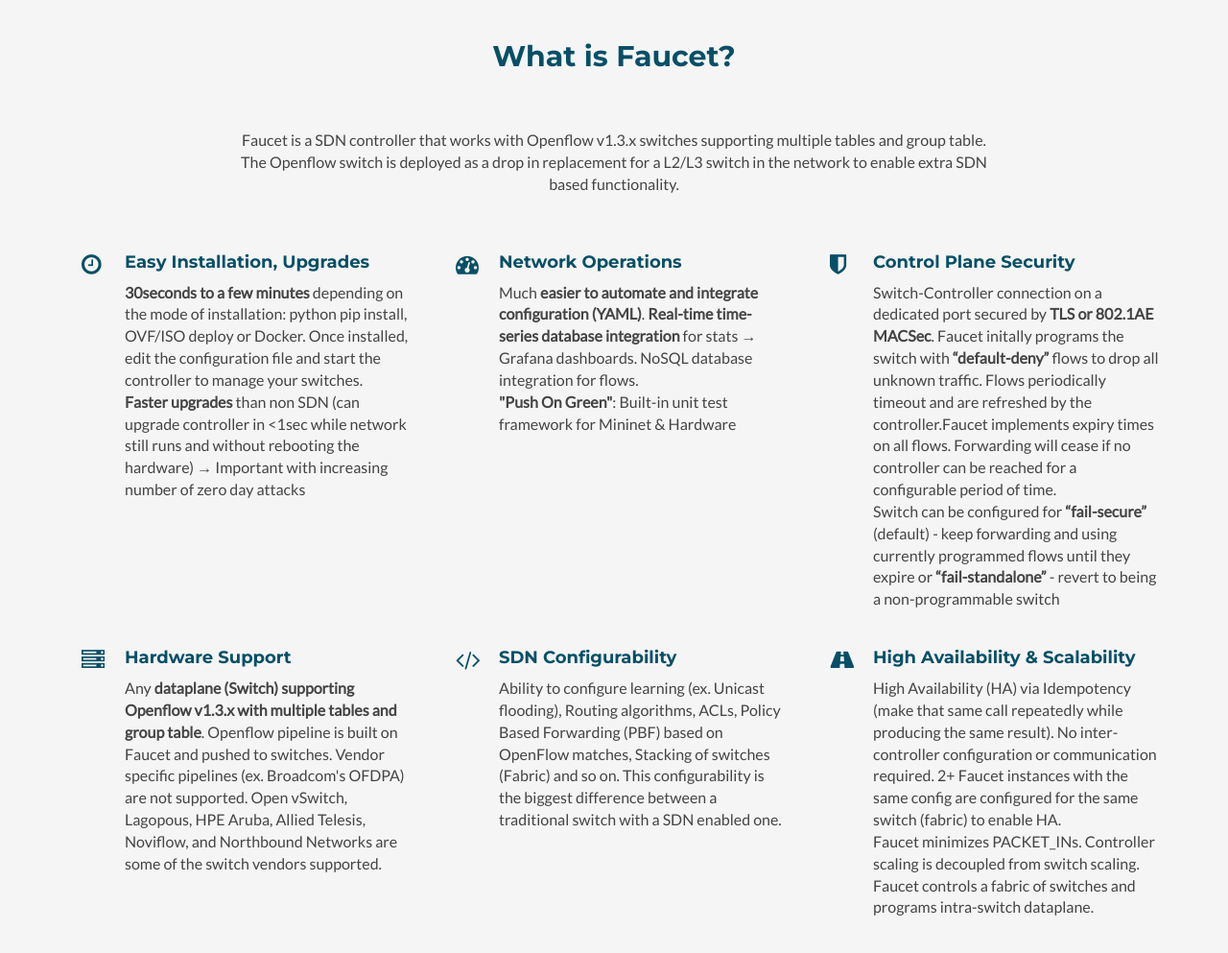
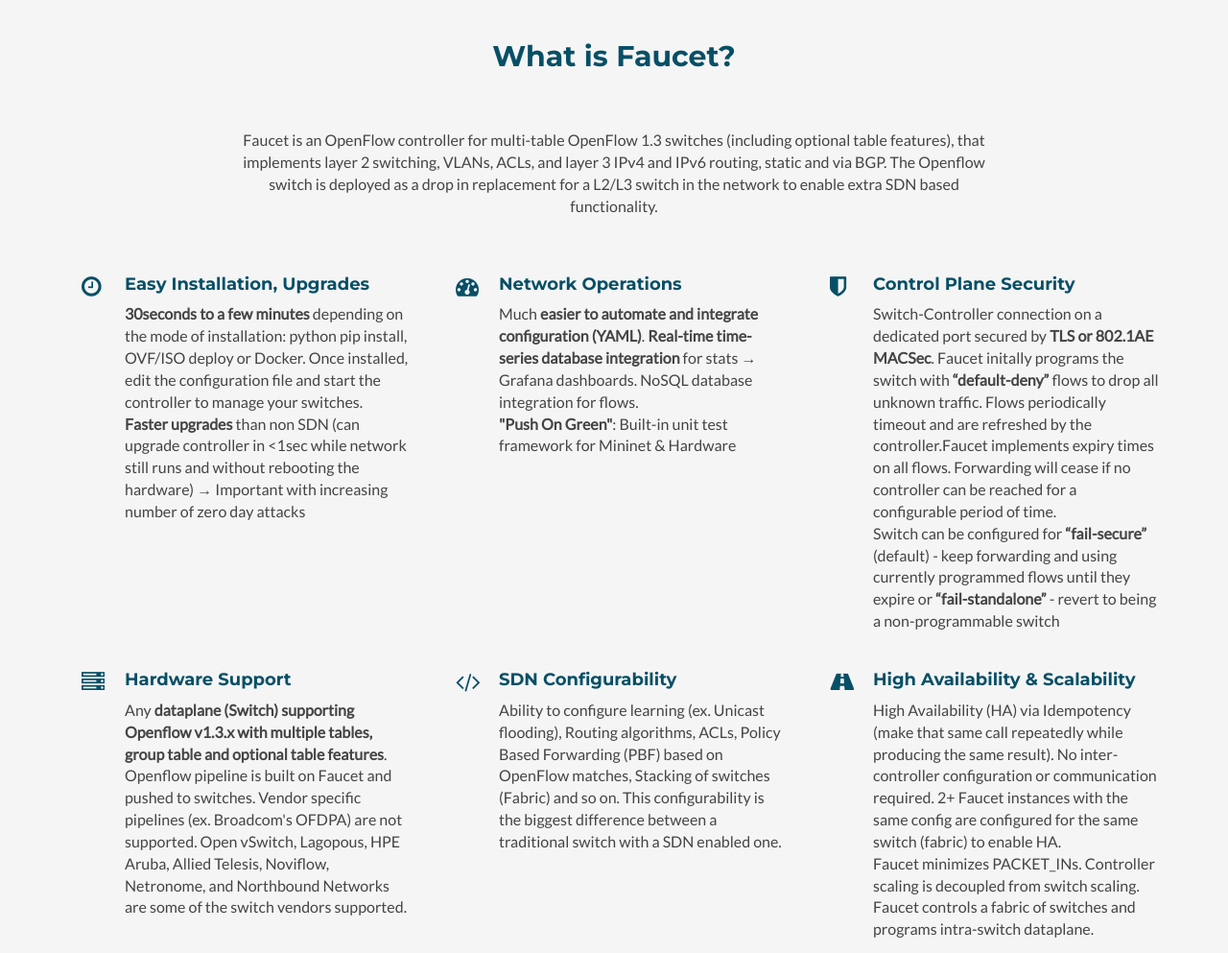
Before and after one commit to faucetsdn/faucet.nz, a plain HTML site: page index.html in a window 1280 px wide. Shown: the part 660-1653 px from the top of the page at 96% size. Drawn offline with Linux system fonts and the light colour scheme.

Commit message:
Updated verbiage on Openflow v1.3x switches

```diff
--- a/index.html
+++ b/index.html
@@ -151,7 +151,7 @@
     <section id="about" class="about section">
         <div class="container">
             <h2 class="title text-center">What is Faucet?</h2>
-            <p class="intro text-center">Faucet is a SDN controller that works with Openflow v1.3.x switches supporting multiple tables and group table.  The Openflow switch is deployed as a drop in replacement for a L2/L3 switch in the network to enable extra SDN based functionality.</p>
+            <p class="intro text-center">Faucet is an OpenFlow controller for multi-table OpenFlow 1.3 switches (including optional table features), that implements layer 2 switching, VLANs, ACLs, and layer 3 IPv4 and IPv6 routing, static and via BGP. The Openflow switch is deployed as a drop in replacement for a L2/L3 switch in the network to enable extra SDN based functionality.</p>
             <div class="row">
               <!--
               You can change the icon below to any of the 400+
@@ -193,7 +193,7 @@
                     </div>
                     <div class="content">
                         <h3 class="sub-title">Hardware Support</h3>
-                        <p>Any <b>dataplane (Switch) supporting Openflow v1.3.x with multiple tables and group table</b>.  Openflow pipeline is built on Faucet and pushed to switches.  Vendor specific pipelines (ex. Broadcom's OFDPA) are not supported.  Open vSwitch, Lagopous, HPE Aruba, Allied Telesis, Noviflow, and Northbound Networks are some of the switch vendors supported.</p>
+                        <p>Any <b>dataplane (Switch) supporting Openflow v1.3.x with multiple tables, group table and optional table features</b>.  Openflow pipeline is built on Faucet and pushed to switches.  Vendor specific pipelines (ex. Broadcom's OFDPA) are not supported.  Open vSwitch, Lagopous, HPE Aruba, Allied Telesis, Noviflow, Netronome, and Northbound Networks are some of the switch vendors supported.</p>
                     </div><!--//content-->
                 </div><!--//item-->
                 <div class="item col-md-4 col-sm-6 col-xs-12">
```
